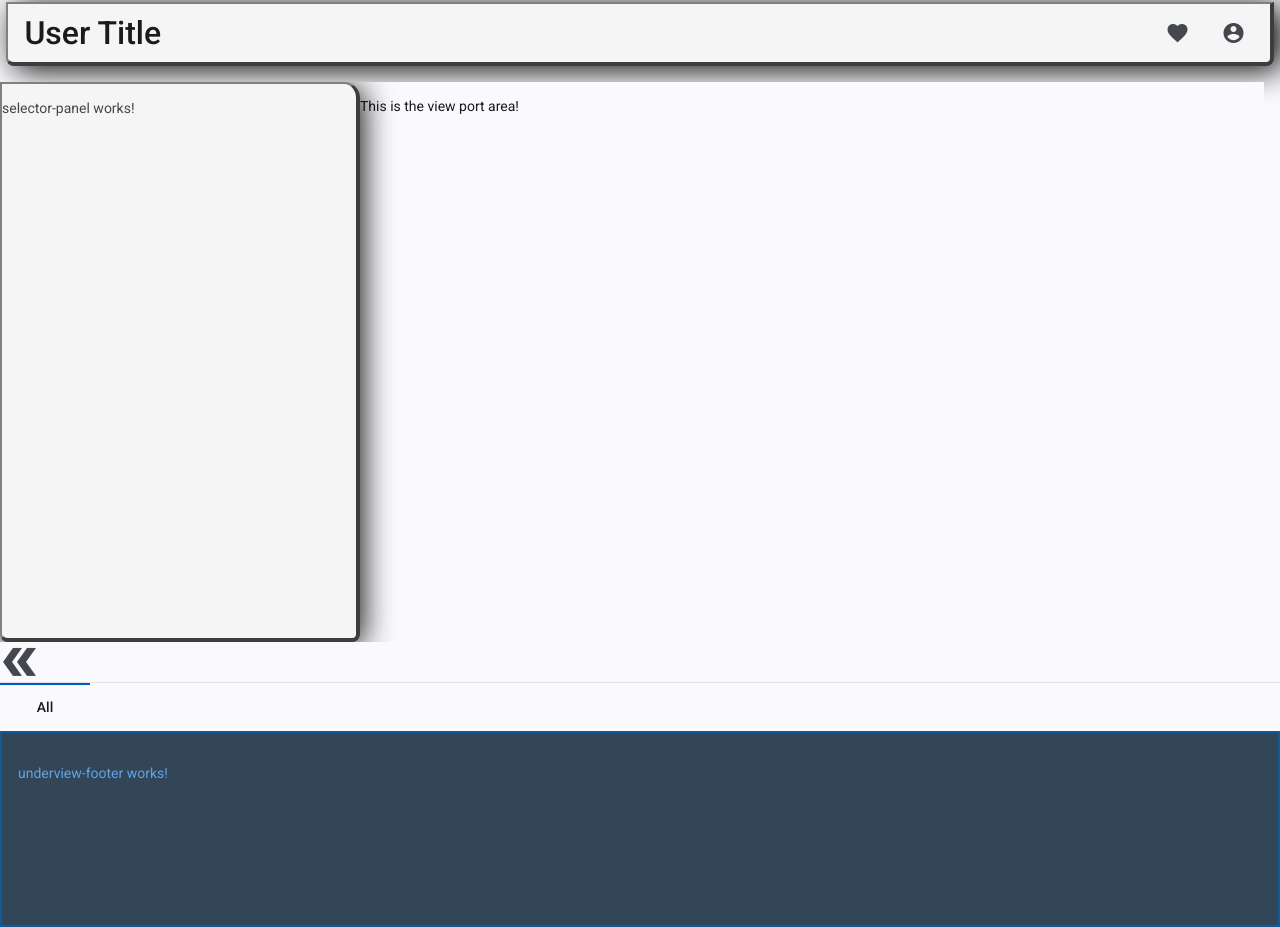
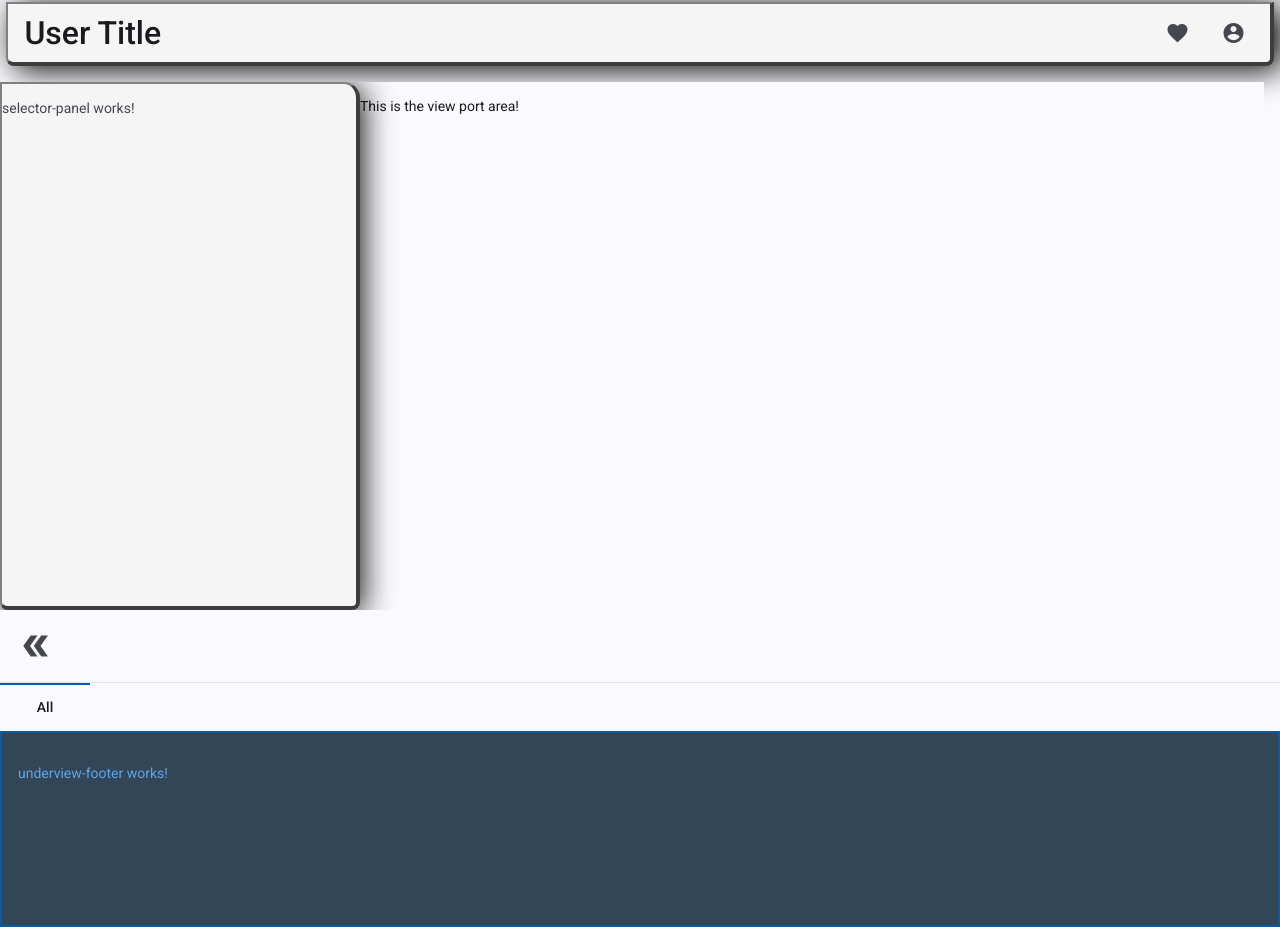
Before and after one commit to ClearTonic21/canopy-trails, an Angular app: page / in a window 1280 px wide. Built offline with nearby package versions, Linux system fonts and the light colour scheme.

Commit message:
The toggle will be removed later in favor of a dragging edge, but it is fine for now

```diff
--- a/src/app/components/view-port/view-port.scss
+++ b/src/app/components/view-port/view-port.scss
@@ -32,6 +32,7 @@ mat-sidenav-container {
 .chevron-icon-aimed-left {
   overflow: visible;
   z-index: 10;
+  margin: 1rem 0 1rem 1rem;
   animation-name: toggleAim;
   animation-duration: 350ms;
   animation-timing-function: ease-in-out;
@@ -56,7 +57,7 @@ mat-sidenav-container {
     scale: 1;
   }
   100% {
-    scale: 2;
+    scale: 1.5;
     transform: rotate(-180deg);
   }
 }
```
